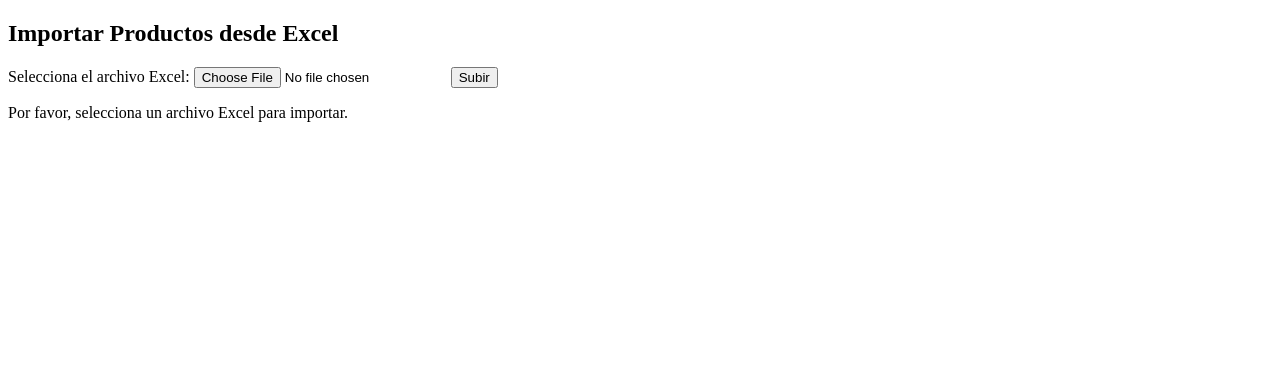
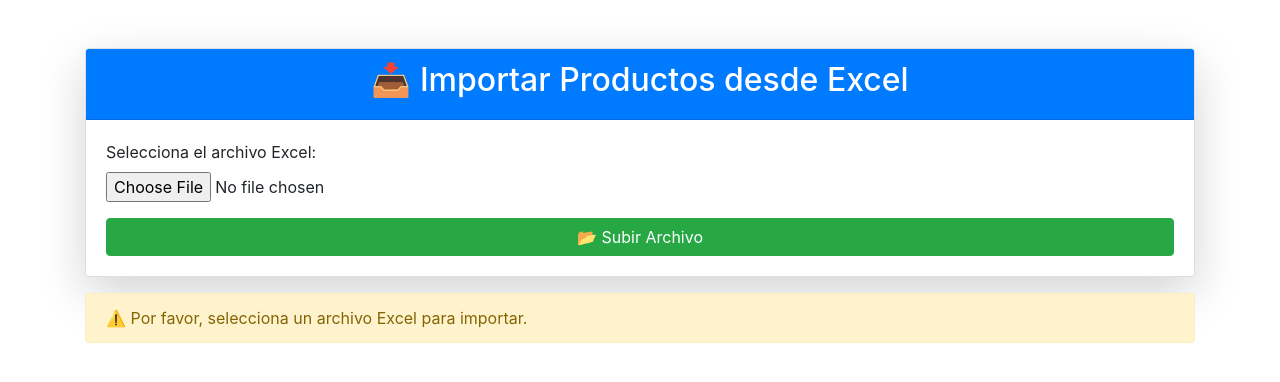
Before and after one commit to potter00/seledb, a PHP site: page /bd/excel/excelImport.php in a window 1280 px wide. Shown: the top 382 px of the page. Run offline with PHP 8.4, Linux system fonts and the light colour scheme.

Commit message:
Mejora de interfaz
Mejora de la interfaz de excelImport.php

```diff
--- a/bd/excel/excelImport.php
+++ b/bd/excel/excelImport.php
@@ -3,7 +3,7 @@ error_reporting(E_ALL);
 ini_set('display_errors', 1);
 
 require '../conexion.php';
-require '../../vendor/autoload.php';  // Asegúrate de que la ruta sea correcta
+require '../../vendor/autoload.php';
 
 use PhpOffice\PhpSpreadsheet\IOFactory;
 
@@ -11,25 +11,20 @@ class ExcelImport {
     private $conexion;
 
     public function __construct() {
-        $this->conexion = Conexion::Conectar(); // Inicializa la conexión con la base de datos
+        $this->conexion = Conexion::Conectar();
     }
 
     public function importarExcel($archivo) {
         try {
-            // Cargar el archivo Excel
             $spreadsheet = IOFactory::load($archivo);
             $hoja = $spreadsheet->getActiveSheet();
-            $datos = $hoja->toArray(); // Convertir los datos de la hoja a un array
+            $datos = $hoja->toArray();
+            array_shift($datos); // Saltar encabezados
 
-            // Saltar la primera fila si tiene encabezados
-            array_shift($datos);
-
-            // Preparar la consulta SQL
             $sql = "INSERT INTO inventario (nombre, unidad, stock_actual, stock_minimo)
                     VALUES (:nombre, :unidad, :stock_actual, :stock_minimo)";
             $stmt = $this->conexion->prepare($sql);
 
-            // Insertar los datos en la base de datos
             foreach ($datos as $fila) {
                 $stmt->bindParam(':nombre', $fila[0]);
                 $stmt->bindParam(':unidad', $fila[1]);
@@ -38,53 +33,67 @@ class ExcelImport {
                 $stmt->execute();
             }
 
-            return "Datos importados correctamente."; // Mensaje de éxito
+            return "✅ Datos importados correctamente.";
         } catch (Exception $e) {
-            return "Error al importar: " . $e->getMessage(); // Mensaje de error
+            return "❌ Error al importar: " . $e->getMessage();
         }
     }
 }
-
 ?>
 
 <!DOCTYPE html>
 <html lang="es">
 <head>
     <meta charset="UTF-8">
-    <meta name="viewport" content="width=device-width, initial-scale=1.0">
+    <meta name="viewport" content="width=device-width, initial-scale=1, shrink-to-fit=no">
     <title>Importar Excel</title>
+
+    <!-- Bootstrap CSS -->
+    <link rel="stylesheet" href="../bootstrap/css/bootstrap.min.css">
+    <link rel="stylesheet" href="../estilos.css">
 </head>
 <body>
 
-    <h2>Importar Productos desde Excel</h2>
+    <div class="container mt-5">
+        <div class="card shadow-lg">
+            <div class="card-header bg-primary text-white">
+                <h2 class="text-center">📥 Importar Productos desde Excel</h2>
+            </div>
+            <div class="card-body">
+                <form action="excelImport.php" method="POST" enctype="multipart/form-data">
+                    <div class="form-group">
+                        <label for="archivo">Selecciona el archivo Excel:</label>
+                        <input type="file" name="archivo" id="archivo" class="form-control-file" accept=".xls,.xlsx" required>
+                    </div>
+                    <button type="submit" name="submit" class="btn btn-success btn-block">
+                        📂 Subir Archivo
+                    </button>
+                </form>
+            </div>
+        </div>
 
-    <!-- Formulario para cargar archivo Excel -->
-    <form action="excelImport.php" method="POST" enctype="multipart/form-data">
-        <label for="archivo">Selecciona el archivo Excel:</label>
-        <input type="file" name="archivo" id="archivo" accept=".xls,.xlsx" required>
-        <button type="submit" name="submit">Subir</button>
-    </form>
-
+        <div class="mt-3">
             <?php
-    // Verificar si el formulario fue enviado
             if (isset($_FILES['archivo']) && $_FILES['archivo']['error'] == 0) {
-        // Verificar la extensión del archivo
                 $archivo = $_FILES['archivo']['tmp_name'];
                 $ext = pathinfo($_FILES['archivo']['name'], PATHINFO_EXTENSION);
 
                 if (!in_array($ext, ['xlsx', 'xls'])) {
-            echo "<p>Por favor, sube un archivo Excel válido (xlsx o xls).</p>";
+                    echo '<div class="alert alert-danger">❌ Por favor, sube un archivo Excel válido (xlsx o xls).</div>';
                 } else {
-            // Llamar a la clase ExcelImport para procesar el archivo
                     $excelImport = new ExcelImport();
                     $mensaje = $excelImport->importarExcel($archivo);
-            echo "<p>$mensaje</p>"; // Mostrar mensaje de éxito o error
+                    echo "<div class='alert alert-info'>$mensaje</div>";
                 }
             } else {
-        // Si no se ha subido ningún archivo
-        echo "<p>Por favor, selecciona un archivo Excel para importar.</p>";
+                echo '<div class="alert alert-warning">⚠️ Por favor, selecciona un archivo Excel para importar.</div>';
             }
             ?>
+        </div>
+    </div>
 
+    <!-- Bootstrap JS -->
+    <script src="../jquery/jquery-3.3.1.min.js"></script>
+    <script src="../bootstrap/js/bootstrap.min.js"></script>
 </body>
 </html>
```
Lines whose indentation alone changed are shown as unchanged.
